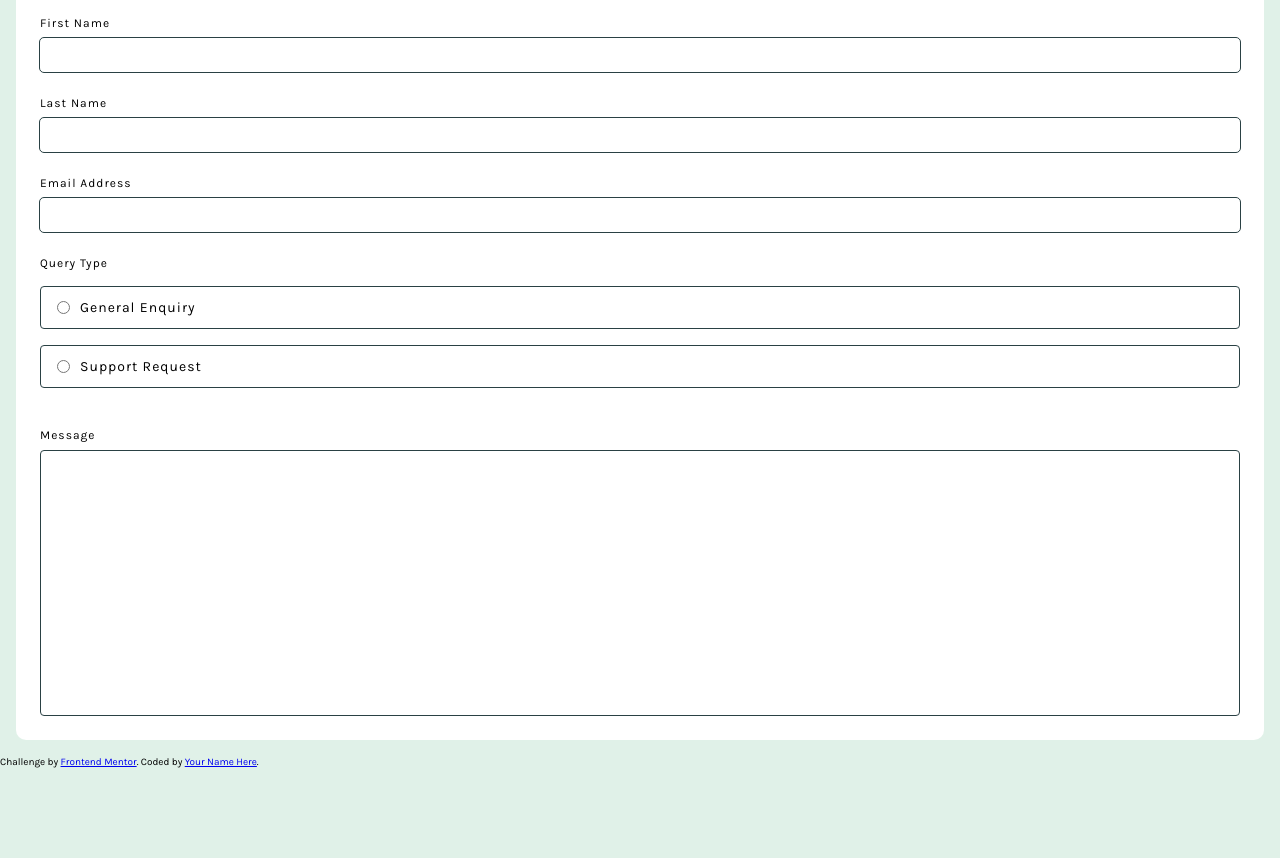
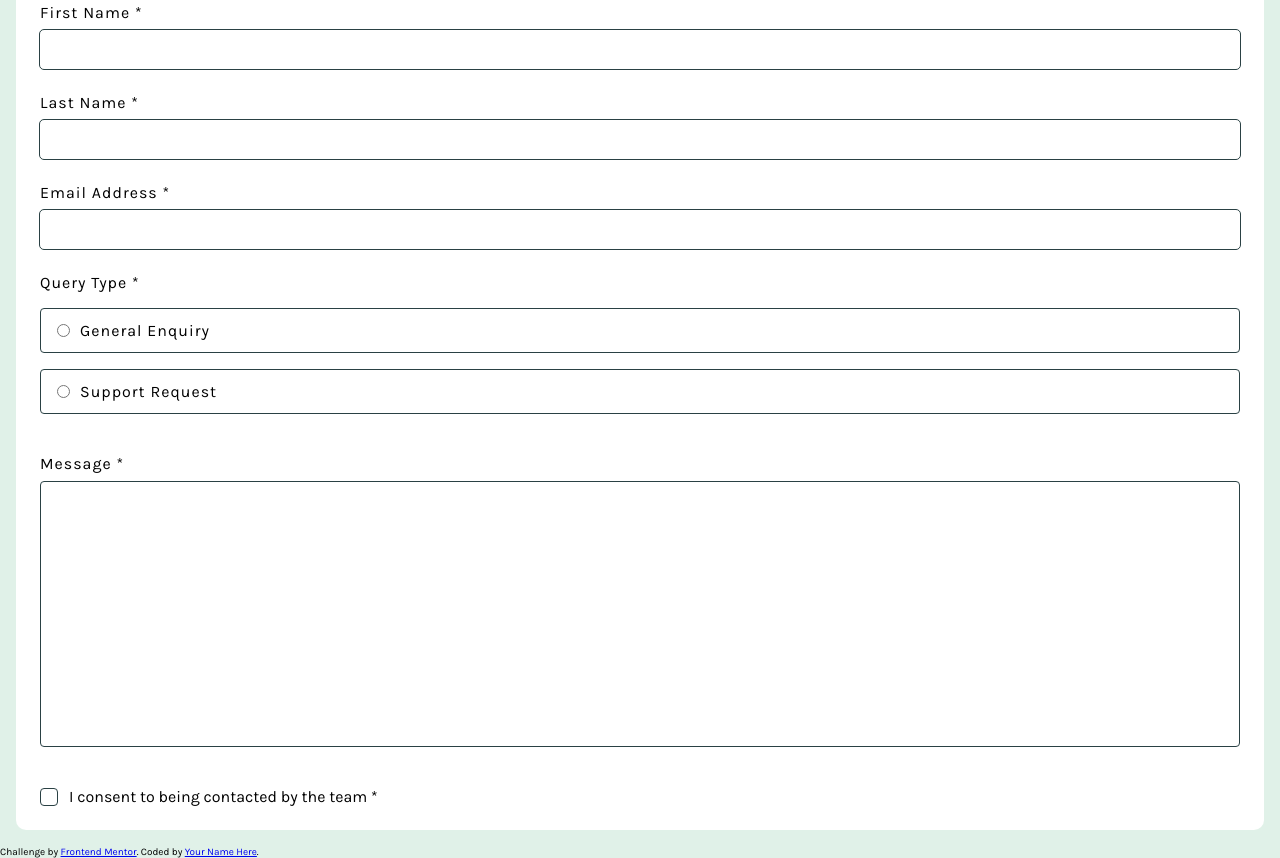
Before and after one commit to jakegodsall/fm-contact-form, a website: page src/index.html in a window 1280 px wide. Shown: the part 92-950 px from the top of the page. Before the commit the page ends 860 px from the top, so only its background shows below. Drawn offline with Linux system fonts and the light colour scheme.

Commit message:
added consent section with custom checkbox button

```diff
--- a/src/index.html
+++ b/src/index.html
@@ -18,7 +18,7 @@
     <form class="form" action="" method="POST" enctype="application/json">
       <h1 class="form__title">Contact Us</h1>
       <div class="formInput">
-        <label class="formInput__label" for="firstName">First Name</label>
+        <label class="formInput__label" for="firstName">First Name *</label>
         <input
           class="formInput__input"
           type="text"
@@ -27,7 +27,7 @@
         />
       </div>
       <div class="formInput">
-        <label class="formInput__label" for="firstName">Last Name</label>
+        <label class="formInput__label" for="firstName">Last Name *</label>
         <input
           class="formInput__input"
           type="text"
@@ -36,11 +36,11 @@
         />
       </div>
       <div class="formInput">
-        <label class="formInput__label" for="firstName">Email Address</label>
+        <label class="formInput__label" for="firstName">Email Address *</label>
         <input class="formInput__input" type="email" name="email" id="email" />
       </div>
       <div class="formRadio">
-        <legend class="formRadio__title" for="firstName">Query Type</legend>
+        <legend class="formRadio__title" for="firstName">Query Type *</legend>
         <div class="formRadio__div">
           <input
             class="formRadio__radio"
@@ -67,13 +67,25 @@
         </div>
       </div>
       <div class="formMessage">
-        <label class="formMessage__label" for="message">Message</label>
+        <label class="formMessage__label" for="message">Message *</label>
         <textarea
           class="formMessage__textArea"
           name="message"
           id="message"
           rows="16"
         ></textarea>
+      </div>
+      <div class="formConsent">
+        <div class="formConsent__customCheckbox"></div>
+        <input
+          class="formConsent__checkbox"
+          type="checkbox"
+          name="consent"
+          id="consent"
+        />
+        <label class="formConsent__label" for="consent"
+          >I consent to being contacted by the team *</label
+        >
       </div>
     </form>
 
--- a/src/styles/layout/_contact-form.scss
+++ b/src/styles/layout/_contact-form.scss
@@ -5,7 +5,7 @@
   margin: 1.6rem;
 
   &__title {
-    font-size: 3rem;
+    font-size: 3r6m;
     font-weight: 600;
     margin-bottom: 3.2rem;
   }
@@ -17,14 +17,14 @@
   margin-bottom: 2.4rem;
 
   &__label {
-    font-size: 1.2rem;
+    font-size: 1.6rem;
     font-weight: 400;
     letter-spacing: 0.1rem;
     margin-bottom: 0.8rem;
   }
 
   &__input {
-    font-size: 1.2rem;
+    font-size: 1.6rem;
     font-weight: 40;
     letter-spacing: 0.1rem;
     outline: 0.1rem solid var(--dark-grey);
@@ -39,7 +39,7 @@
   margin-bottom: 2.4rem;
 
   &__title {
-    font-size: 1.2rem;
+    font-size: 1.6rem;
     font-weight: 400;
     letter-spacing: 0.1rem;
     margin-bottom: 1.6rem;
@@ -56,7 +56,7 @@
   }
 
   &__label {
-    font-size: 1.4rem;
+    font-size: 1.6rem;
     letter-spacing: 0.1rem;
   }
 }
@@ -64,9 +64,10 @@
 .formMessage {
   display: flex;
   flex-direction: column;
+  margin-bottom: 4rem;
 
   &__label {
-    font-size: 1.2rem;
+    font-size: 1.6rem;
     font-weight: 400;
     letter-spacing: 0.1rem;
     margin-bottom: 0.8rem;
@@ -80,3 +81,26 @@
     outline: none;
   }
 }
+
+.formConsent {
+  position: relative;
+  display: flex;
+  align-items: center;
+  gap: 1.6rem;
+
+  &__checkbox {
+    visibility: hidden;
+  }
+
+  &__customCheckbox {
+    position: absolute;
+    border-radius: 0.4rem;
+    width: 1.8rem;
+    height: 1.8rem;
+    border: 0.1rem solid var(--dark-grey);
+  }
+
+  &__label {
+    font-size: 1.6rem;
+  }
+}
```
Also changed, not shown: src/styles/main.css, 1 other file.
